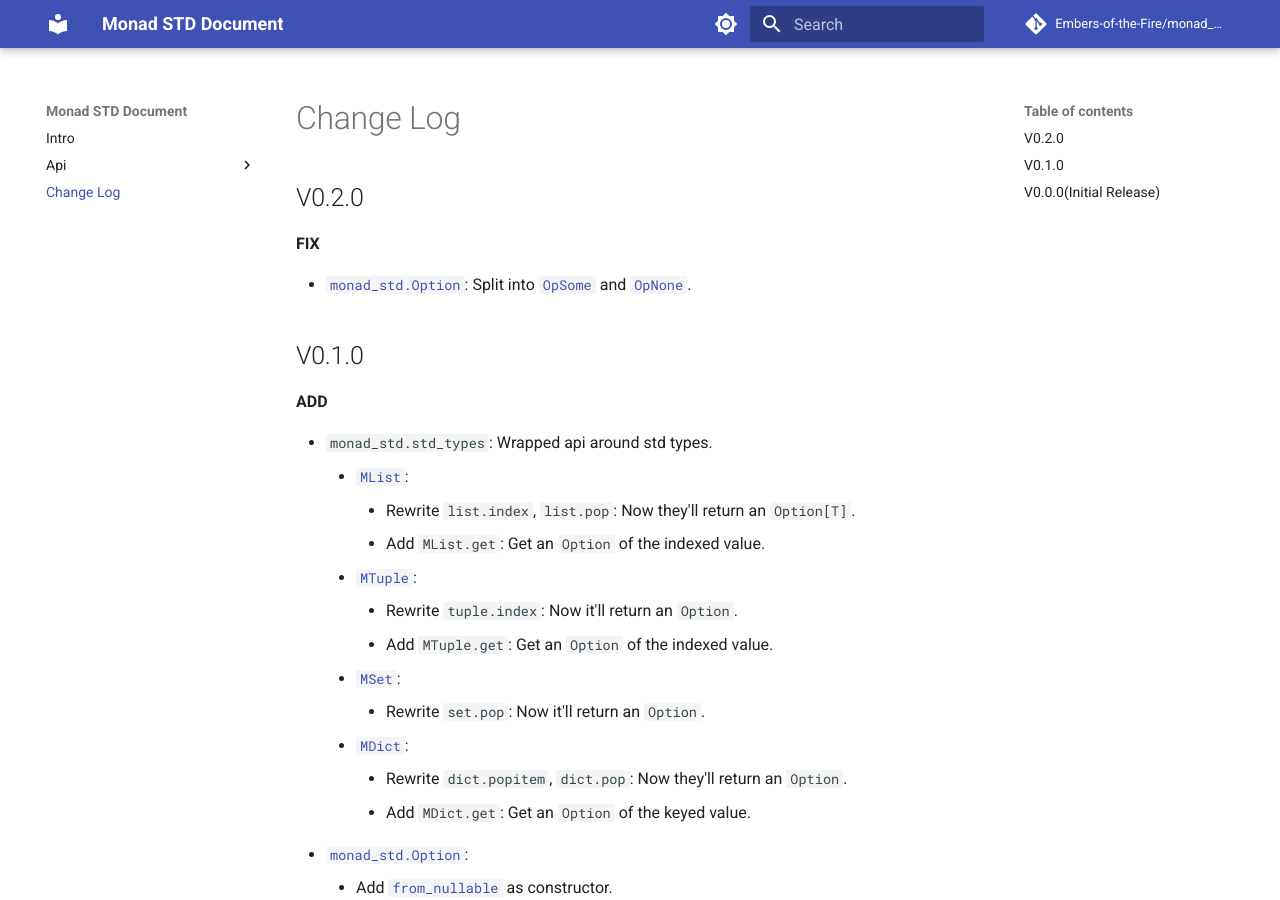
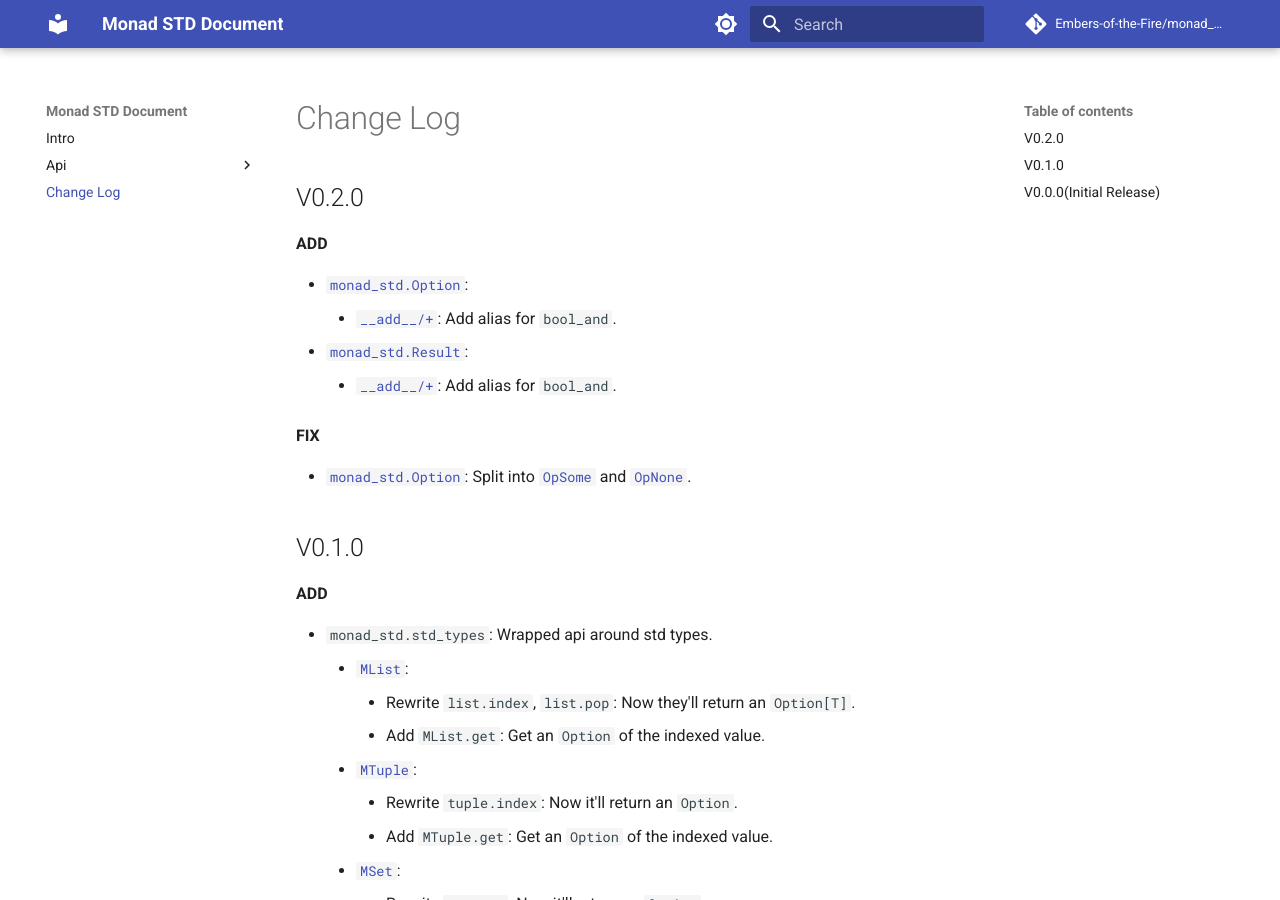
Before and after one commit to Embers-of-the-Fire/monad-std, an MkDocs documentation site: the page built from docs_src/docs/CHANGELOG.md, in a window 1280 px wide and 900 px high. Built offline with MkDocs 1.6.1 and Material for MkDocs 9.7.7, drawn with Linux system fonts in a browser that asks for light colours; comment, search, counter and statistics services are not loaded.

Commit message:
add: add `__add__` alias for `Option` and `Result`

```diff
--- a/docs_src/docs/CHANGELOG.md
+++ b/docs_src/docs/CHANGELOG.md
@@ -1,6 +1,13 @@
 # Change Log
 
 ## V0.2.0
+
+**ADD**
+
+- [`monad_std.Option`](Api Document/option.md):
+    - [`__add__/+`](Api Document/option.md#monad_std.option.Option.__add__): Add alias for `bool_and`.
+- [`monad_std.Result`](Api Document/result.md):
+    - [`__add__/+`](Api Document/result.md#monad_std.result.Result.__add__): Add alias for `bool_and`.
 
 **FIX**
 
```
Also changed, not shown: docs_src/docs/Api Document/Option-Impl.md (+0 -2 lines), CHANGELOG.md, 2 other files.
